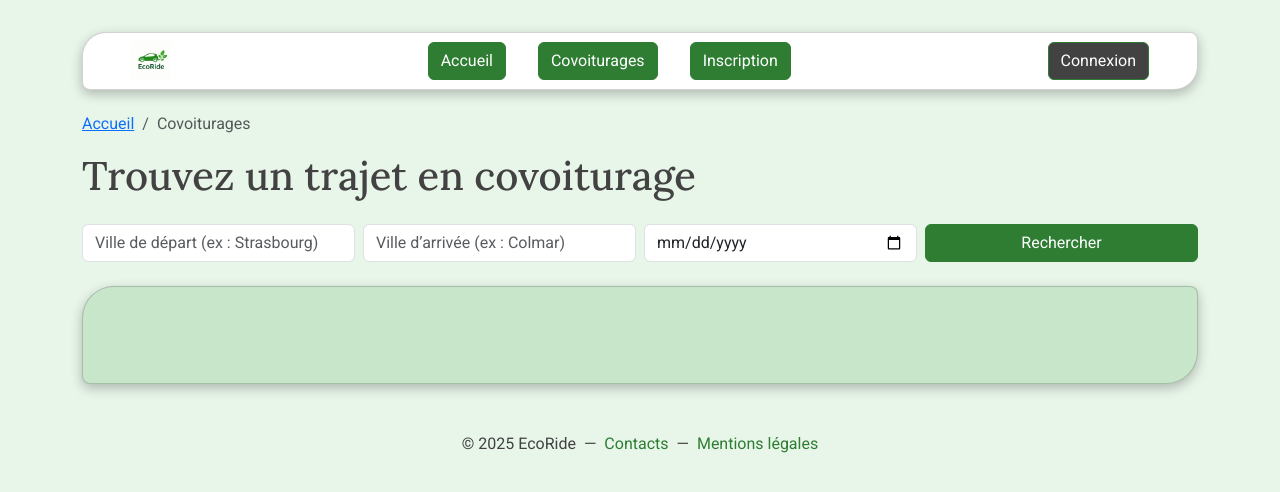
After one commit to Niiby68/EcoRide---ECF-Studi, a PHP site: page /frontend/covoiturages.php in a window 1280 px wide. The commit adds this page. Shown: the top 492 px of the page. Run offline with PHP 8.4, Linux system fonts and the light colour scheme.

Commit message:
Ajout de la page covoiturages

```diff
--- a/backend/login_traitement.php
+++ b/backend/login_traitement.php
@@ -1,6 +1,6 @@
 <?php
 //
-//	Script : login_traitement.php
+//	Page de connexion ( Traitement )
 //	Chemin : /backend/login_traitement.php
 //
 
--- a/backend/logout.php
+++ b/backend/logout.php
@@ -1,6 +1,6 @@
 <?php
 //
-//	Déconnexion du membre
+//	Page de déconnexion
 //	Chemin : /backend/logout.php
 //
 
--- a/backend/signup_traitement.php
+++ b/backend/signup_traitement.php
@@ -1,6 +1,6 @@
 <?php
 //
-//	Script : signup_traitement.php
+//	Page d'inscription ( Traitement )
 //	Chemin : /backend/signup_traitement.php
 //
 
--- /dev/null
+++ b/frontend/covoiturages.php
@@ -0,0 +1,86 @@
+<?php
+//
+//  Page des Covoiturages
+//  Chemin : /frontend/covoiturage.php
+//
+
+
+
+session_start();
+$chemin_racine = '../';
+$is_connected = isset($_SESSION['user_id']);
+
+
+
+//
+//  Fichiers additionnels
+//
+require_once('includes/formulaire-trajet.php');
+require_once('includes/pied-de-page.php');
+require_once('includes/javamess.php');
+require_once('includes/en-tete.php');
+?>
+
+
+
+<!DOCTYPE html>
+<html lang="fr">
+<head>
+    <meta charset="UTF-8">
+    <meta name="viewport" content="width=device-width, initial-scale=1.0">
+    <title>EcoRide - Covoiturage</title>
+
+    <!-- Chargement complet des familles Roboto et Lora via Google Fonts -->
+    <link rel="preconnect" href="https://fonts.googleapis.com">
+    <link rel="preconnect" href="https://fonts.gstatic.com" crossorigin>
+    <link href="https://fonts.googleapis.com/css2?family=Roboto:ital,wght@0,100..900;1,100..900&family=Lora:ital,wght@0,400..700;1,400..700&display=swap" rel="stylesheet">
+
+    <!-- Bootstrap CSS -->
+    <link href="https://cdn.jsdelivr.net/npm/bootstrap@5.3.0/dist/css/bootstrap.min.css" rel="stylesheet">
+
+    <!-- Feuille de style locale -->
+    <link rel="stylesheet" href="<?= htmlspecialchars($chemin_racine, ENT_QUOTES, 'UTF-8') ?>css/style.css">
+
+    <!-- Bootstrap JS -->
+    <script src="https://cdn.jsdelivr.net/npm/bootstrap@5.3.0/dist/js/bootstrap.bundle.min.js" defer></script>
+</head>
+
+<body>
+	<!-- Message d'activation du Javascript -->
+    <?php javamess(); ?>
+
+	<!-- Header -->
+    <?php en_tete($chemin_racine, $is_connected); ?>
+
+	<!-- Fil d’Ariane -->
+	<div class="container">
+		<nav aria-label="breadcrumb">
+			<ol class="breadcrumb">
+				<li class="breadcrumb-item"><a href="index.php">Accueil</a></li>
+				<li class="breadcrumb-item active" aria-current="page">Covoiturages</li>
+			</ol>
+		</nav>
+	</div>
+
+    <main class="container">
+        <h1 class="mb-4">Trouvez un trajet en covoiturage</h1>
+
+		<!-- Barre de recherche -->
+		<?php formulaire_trajet( 'covoiturages.php' ); ?>
+
+		<div id="form-message" class="alert d-none alert-dismissible fade show" role="alert">
+			<span id="form-message-text"></span>
+			<button type="button" class="btn-close pb-2" data-bs-dismiss="alert" aria-label="Fermer"></button>
+		</div>
+
+		<div class="card">
+			<div class="card-body">
+				<!-- emplacement de réponse de la requête asynchrone -->
+			</div>
+		</div>
+    </main>
+
+	<!-- Footer -->
+	<?php pied_de_page($chemin_racine); ?>
+</body>
+</html>
--- a/frontend/js/login.js
+++ b/frontend/js/login.js
@@ -1,5 +1,5 @@
 //
-//	Moteur Javascript pour login.php
+//	Page de connexion ( Javascript )
 //	Chemin : /frontend/js/login.js
 //
 
--- a/frontend/js/signup.js
+++ b/frontend/js/signup.js
@@ -1,5 +1,5 @@
 //
-//	Moteur Javascript pour signup.php
+//	Page d'inscription ( Javascript )
 //	Chemin : /frontend/js/signup.js
 //
 
--- a/frontend/login.php
+++ b/frontend/login.php
@@ -1,6 +1,6 @@
 <?php
 //
-//	Formulaire de Connexion
+//	Page de connexion
 //	Chemin : /frontend/login.php
 //
 
--- a/frontend/mentions-legales.php
+++ b/frontend/mentions-legales.php
@@ -1,6 +1,6 @@
 <?php
 //
-//  Page Mentions légales
+//  Page des Mentions légales
 //  Chemin : /frontend/mentions-legales.php
 //
 
--- a/frontend/signup.php
+++ b/frontend/signup.php
@@ -1,6 +1,6 @@
 <?php
 //
-//	Formulaire d'Inscription
+//	Page d'Inscription
 //	Chemin : /frontend/signup.php
 //
 
```
